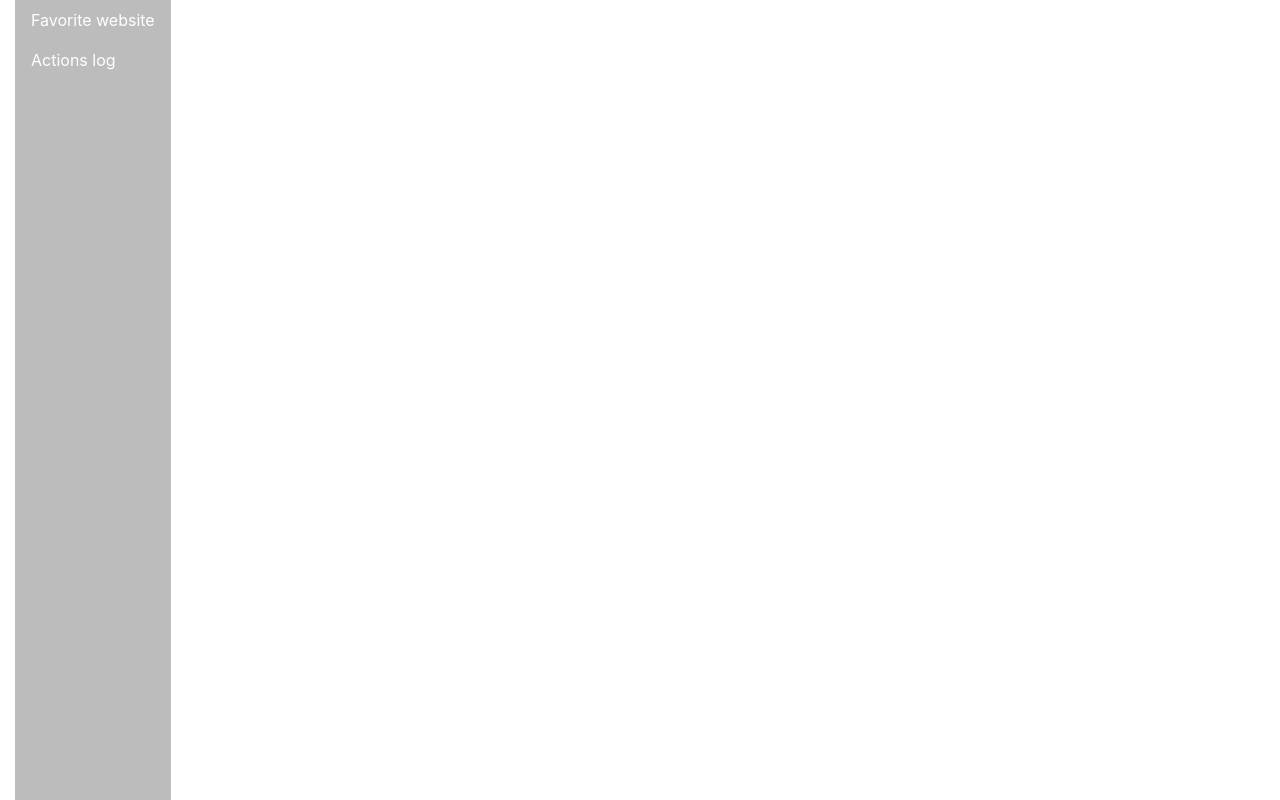
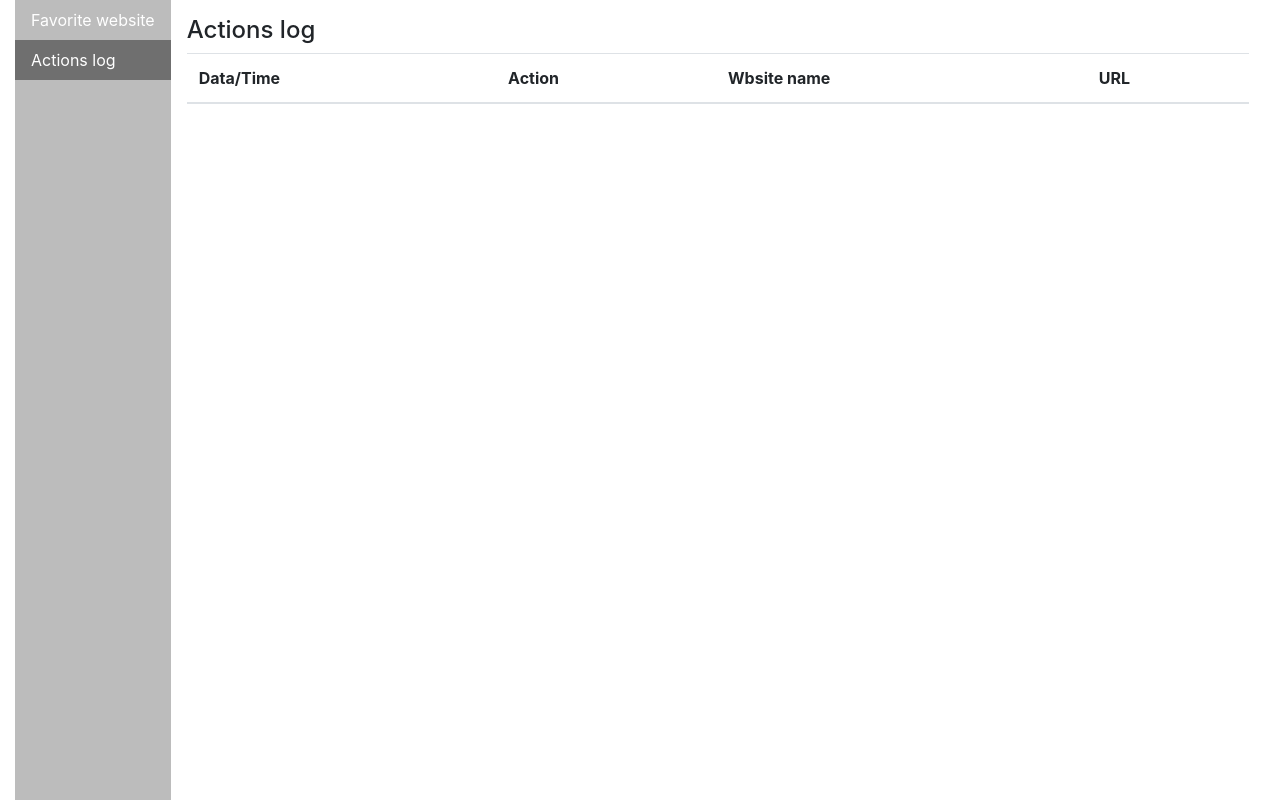
Before and after one commit to meireliezer/wdapt-rxjs, an Angular app: page /auditing in a window 1280 px wide. Before the commit this address led to /. Built offline with nearby package versions, Linux system fonts and the light colour scheme.

Commit message:
logs infra

```diff
--- a/src/app/app-routing.module.ts
+++ b/src/app/app-routing.module.ts
@@ -12,6 +12,10 @@ const routes: Routes = [
   {
     path: 'favorites',
     loadChildren: () => import('./features/favorite/favorite.module').then(m => m.FavoriteModule)
+  },
+  {
+    path: 'auditing',
+    loadChildren: () => import('./features/auditing/auditing.module').then(m => m.AuditingModule)
   }
 ];
 
--- a/src/app/app.component.html
+++ b/src/app/app.component.html
@@ -4,7 +4,7 @@
     <div class="main-nav">
         <ul class="nav flex-column">
             <li class="nav-item" [ngClass]="{'active': isActive('favorites')}"><a class="nav-link" [routerLink]="'/favorites'"  routerLinkActive="active">Favorite website</a></li>
-            <li class="nav-item" [ngClass]="{'active': isActive('heroes')}"><a class="nav-link" [routerLink]="'/heroes'" routerLinkActive="active">Actions log</a></li>
+            <li class="nav-item" [ngClass]="{'active': isActive('auditing')}"><a class="nav-link" [routerLink]="'/auditing'" routerLinkActive="active">Actions log</a></li>
         </ul>
     </div>
     <div class="main-content">
--- a/src/app/app.module.ts
+++ b/src/app/app.module.ts
@@ -9,6 +9,7 @@ import { HeroesComponent } from './heroes/heroes.component';
 import { AddDialogComponent } from './features/favorite/dialogs/add-dialog/add-dialog.component';
 import { EditDialogComponent } from './features/favorite/dialogs/edit-dialog/edit-dialog.component';
 import { GeneralDialogComponent } from './share/general-dialog/general-dialog/general-dialog.component';
+
 
 @NgModule({
   declarations: [
@@ -23,7 +24,7 @@ import { GeneralDialogComponent } from './share/general-dialog/general-dialog/ge
     BrowserModule,
     FontAwesomeModule,
     ReactiveFormsModule,
-    AppRoutingModule
+    AppRoutingModule,
   ],
   providers: [],
   bootstrap: [AppComponent],
--- /dev/null
+++ b/src/app/features/auditing/auditing/auditing.component.css
@@ -0,0 +1,9 @@
+.auditing-main__toolbar {
+    display: flex;
+    align-items: center;
+    margin-top: 1em;
+    height: 100%;
+}
+
+.auditing-main-content {
+}
--- /dev/null
+++ b/src/app/features/auditing/auditing/auditing.component.html
@@ -0,0 +1,19 @@
+<div>
+    <div class="auditing-main__toolbar">
+        <div class="auditing-toolbar__title">
+            <h4>Actions log</h4>
+        </div>
+    </div>
+    <div class="auditing-main-content">
+        <table class="table table-hover">
+            <thead>
+                <th cope="col">Data/Time</th>
+                <th cope="col">Action</th>
+                <th cope="col">Wbsite name</th>
+                <th cope="col">URL</th>
+            </thead>
+            <tbody>
+            </tbody>
+        </table>
+    </div>
+</div>
--- /dev/null
+++ b/src/app/features/auditing/auditing/auditing.component.ts
@@ -0,0 +1,15 @@
+import { Component, OnInit } from '@angular/core';
+
+@Component({
+  selector: 'app-auditing',
+  templateUrl: './auditing.component.html',
+  styleUrls: ['./auditing.component.css']
+})
+export class AuditingComponent implements OnInit {
+
+  constructor() { }
+
+  ngOnInit() {
+  }
+
+}
```
Also changed, not shown: src/app/features/auditing/auditing-routing.module.ts (added, +20 -0 lines), src/app/features/auditing/auditing.module.ts (added, +17 -0 lines), 1 other file (tests, documents, lock files or other folders).
